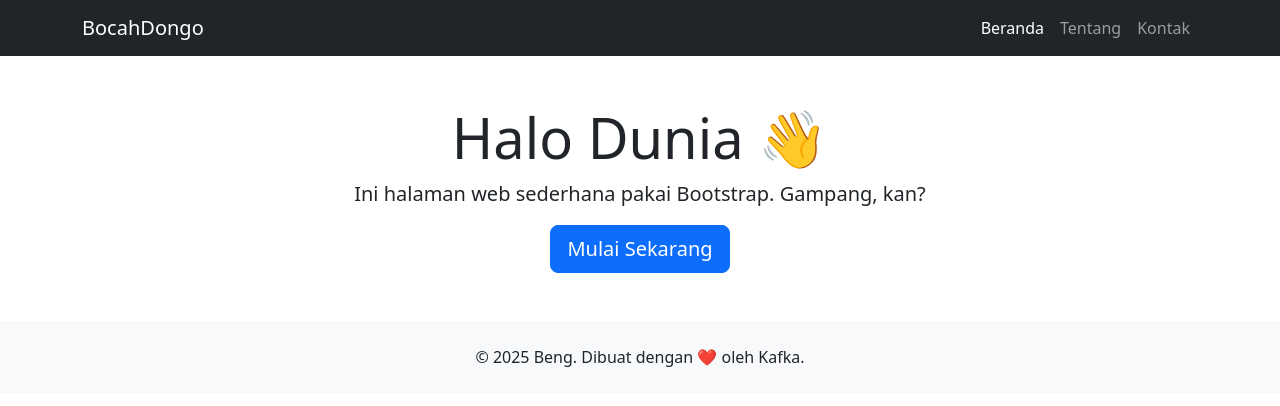
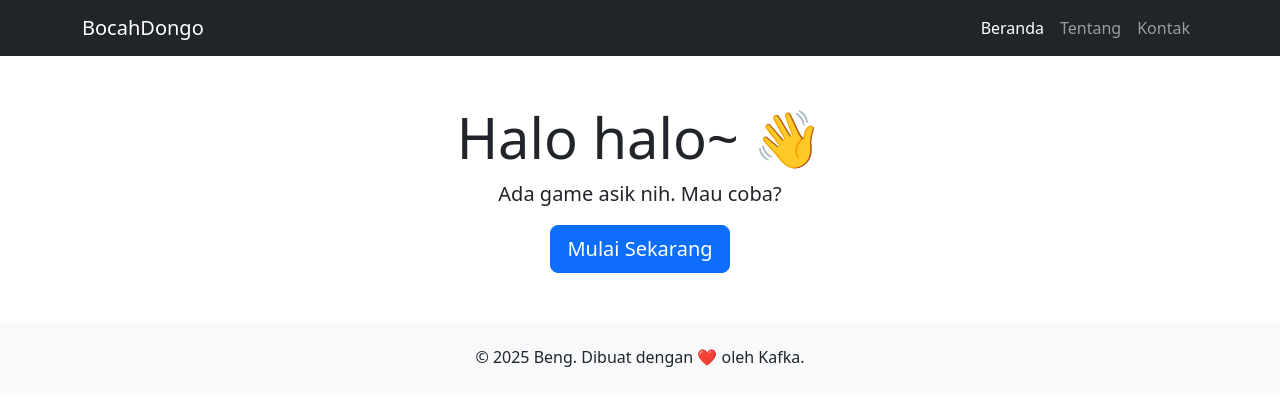
Before and after one commit to Beng256/beng-bootstrap, a plain HTML site: page index.html in a window 1280 px wide. Drawn offline with nearby package versions, Linux system fonts and the light colour scheme.

Commit message:
New features

```diff
--- a/index.html
+++ b/index.html
@@ -26,9 +26,9 @@
   </nav>
 
   <div class="container py-5 text-center">
-    <h1 class="display-4">Halo Dunia 👋</h1>
-    <p class="lead">Ini halaman web sederhana pakai Bootstrap. Gampang, kan?</p>
-    <a href="#" class="btn btn-primary btn-lg">Mulai Sekarang</a>
+    <h1 class="display-4">Halo halo~ 👋</h1>
+    <p class="lead">Ada game asik nih. Mau coba?</p>
+    <a href="https://beng256.github.io/mini-js/" class="btn btn-primary btn-lg">Mulai Sekarang</a>
   </div>
 
   <footer class="bg-light text-center py-4">
```
